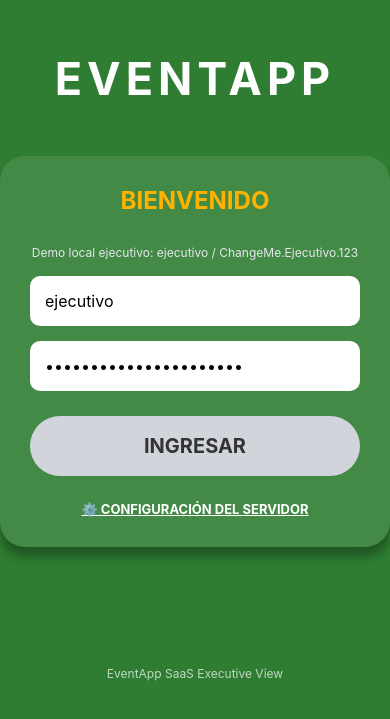
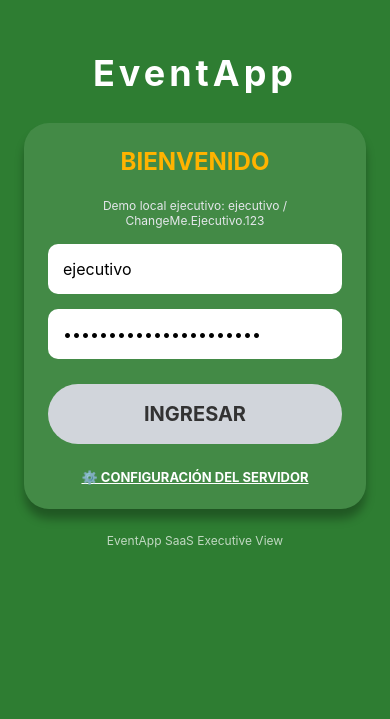
Before and after one commit to p3rs3f0n3/event_app_02042026, a React Native app in the folder mobile/: screen / in a window 390 px wide. Shown: the part 123-842 px from the top of the page. Built offline with nearby package versions, Linux system fonts and the light colour scheme; no server answers.

Commit message:
feat: implement role-based access control with backend configuration and mobile responsive utilities

```diff
--- a/mobile/App.js
+++ b/mobile/App.js
@@ -1,10 +1,32 @@
-import React, { useState } from 'react';
-import { View, StyleSheet, StatusBar, Text, TouchableOpacity } from 'react-native';
+import React, { useEffect, useState } from 'react';
+import { View, StyleSheet, ActivityIndicator } from 'react-native';
+import { getAppConfig } from './src/api/api';
+import { FALLBACK_APP_CONFIG, getRolePresentation } from './src/config/roles';
 import LoginScreen from './src/screens/LoginScreen';
 import ExecutiveHomeScreen from './src/screens/ExecutiveHomeScreen';
+import RolePlaceholderScreen from './src/screens/RolePlaceholderScreen';
 
 export default function App() {
   const [user, setUser] = useState(null);
+  const [appConfig, setAppConfig] = useState(FALLBACK_APP_CONFIG);
+  const [loadingConfig, setLoadingConfig] = useState(true);
+
+  useEffect(() => {
+    const loadConfig = async () => {
+      try {
+        const remoteConfig = await getAppConfig();
+        if (remoteConfig?.roles?.length) {
+          setAppConfig(remoteConfig);
+        }
+      } catch (error) {
+        setAppConfig(FALLBACK_APP_CONFIG);
+      } finally {
+        setLoadingConfig(false);
+      }
+    };
+
+    loadConfig();
+  }, []);
 
   const handleLoginSuccess = (userData) => {
     setUser(userData);
@@ -14,30 +36,30 @@ export default function App() {
     setUser(null);
   };
 
+  if (loadingConfig) {
+    return (
+      <View style={styles.loading}>
+        <ActivityIndicator size="large" color="#FFF" />
+      </View>
+    );
+  }
+
   if (!user) {
-    return <LoginScreen onLogin={handleLoginSuccess} />;
+    return <LoginScreen onLogin={handleLoginSuccess} appConfig={appConfig} />;
   }
 
   const role = user.role?.toUpperCase();
+  const roleConfig = user.roleConfig || getRolePresentation(appConfig, role);
 
   if (role === 'EJECUTIVO') {
     return (
       <View style={styles.container}>
-        <ExecutiveHomeScreen user={user} onLogout={handleLogout} />
+        <ExecutiveHomeScreen user={user} onLogout={handleLogout} appConfig={appConfig} roleConfig={roleConfig} />
       </View>
     );
   }
 
-  // Placeholder for other roles (Coordinator, Client)
-  return (
-    <View style={styles.centered}>
-      <Text style={styles.text}>Sesión: {user.role}</Text>
-      <Text style={styles.text}>Módulo en desarrollo...</Text>
-      <TouchableOpacity style={styles.btn} onPress={handleLogout}>
-        <Text style={styles.btnText}>SALIR</Text>
-      </TouchableOpacity>
-    </View>
-  );
+  return <RolePlaceholderScreen roleConfig={roleConfig} onLogout={handleLogout} />;
 }
 
 const styles = StyleSheet.create({
@@ -45,27 +67,10 @@ const styles = StyleSheet.create({
     flex: 1,
     backgroundColor: '#fff',
   },
-  centered: {
+  loading: {
     flex: 1,
     justifyContent: 'center',
     alignItems: 'center',
-    backgroundColor: '#00574B', // Match emerald green
-  },
-  text: {
-    color: '#FFF',
-    fontSize: 18,
-    marginBottom: 10,
-  },
-  btn: {
-    marginTop: 20,
-    backgroundColor: '#FFB300',
-    padding: 15,
-    borderRadius: 30,
-    width: 200,
-    alignItems: 'center',
-  },
-  btnText: {
-    fontWeight: 'bold',
-    color: '#333',
+    backgroundColor: '#00574B',
   }
 });
--- a/mobile/src/api/api.js
+++ b/mobile/src/api/api.js
@@ -33,6 +33,7 @@ export const login = async (username, password) => {
   }
 };
 
+export const getAppConfig = async () => (await getAPI().get('/app-config')).data;
 export const getEvents = async (createdByUserId) => (await getAPI().get('/events', { params: { createdByUserId } })).data;
 export const getCoordinators = async (params = {}) => (await getAPI().get('/coordinators', { params })).data;
 export const getStaff = async (params = {}) => (await getAPI().get('/staff', { params })).data;
--- /dev/null
+++ b/mobile/src/config/roles.js
@@ -0,0 +1,16 @@
+export const FALLBACK_APP_CONFIG = {
+  appName: 'EventApp',
+  roles: [
+    { code: 'ADMIN', label: 'Administrador', theme: 'blue', status: 'planned', enabled: false },
+    { code: 'EJECUTIVO', label: 'Ejecutivo', theme: 'green', status: 'active', enabled: true },
+    { code: 'COORDINADOR', label: 'Coordinador', theme: 'brown', status: 'planned', enabled: false },
+    { code: 'CLIENTE', label: 'Cliente', theme: 'blue', status: 'planned', enabled: false },
+  ],
+};
+
+export const getRolePresentation = (appConfig, roleCode) => {
+  const normalizedCode = String(roleCode || '').toUpperCase();
+  return appConfig?.roles?.find((role) => role.code === normalizedCode)
+    || FALLBACK_APP_CONFIG.roles.find((role) => role.code === normalizedCode)
+    || null;
+};
--- a/mobile/src/screens/ExecutiveHomeScreen.js
+++ b/mobile/src/screens/ExecutiveHomeScreen.js
@@ -4,11 +4,13 @@ import { COLORS } from '../theme/colors';
 import CreateEventScreen from './CreateEventScreen';
 import ReviewEventsScreen from './ReviewEventsScreen';
 import ReportsScreen from './ReportsScreen';
+import { useResponsiveMetrics } from '../utils/responsive';
 
-const ExecutiveHomeScreen = ({ user, onLogout }) => {
+const ExecutiveHomeScreen = ({ user, onLogout, appConfig, roleConfig }) => {
   const [currentView, setCurrentView] = useState('menu');
   const [editingEvent, setEditingEvent] = useState(null);
-  const theme = COLORS.green; // Executive role uses Green theme
+  const metrics = useResponsiveMetrics();
+  const theme = COLORS[roleConfig?.theme] || COLORS.green;
   const displayUsername = user?.username || user?.role || 'usuario';
 
   const handleEditEvent = (event) => {
@@ -36,12 +38,13 @@ const ExecutiveHomeScreen = ({ user, onLogout }) => {
   return (
     <SafeAreaView style={[styles.container, { backgroundColor: theme.primary }]}>
       <StatusBar barStyle="light-content" />
+      <ScrollView contentContainerStyle={styles.scrollContent}>
         <View style={styles.header}>
-        <Text style={styles.title}>EVENTAPP</Text>
+          <Text style={[styles.title, { fontSize: metrics.heroTitleSize }]}>{appConfig?.appName || 'EVENTAPP'}</Text>
           <Text style={styles.welcome}>Hola @{displayUsername}</Text>
         </View>
 
-      <View style={styles.menuContainer}>
+        <View style={[styles.menuContainer, { gap: metrics.sectionGap }]}>
           <TouchableOpacity style={styles.button} onPress={() => setCurrentView('createEvent')}>
             <Text style={styles.buttonText}>CREAR EVENTO</Text>
           </TouchableOpacity>
@@ -58,6 +61,7 @@ const ExecutiveHomeScreen = ({ user, onLogout }) => {
         <TouchableOpacity style={styles.logoutButton} onPress={onLogout}>
           <Text style={styles.buttonText}>REGRESAR / SALIR</Text>
         </TouchableOpacity>
+      </ScrollView>
     </SafeAreaView>
   );
 };
@@ -65,19 +69,23 @@ const ExecutiveHomeScreen = ({ user, onLogout }) => {
 const styles = StyleSheet.create({
   container: {
     flex: 1,
-    paddingHorizontal: 30,
+  },
+  scrollContent: {
+    flexGrow: 1,
+    paddingHorizontal: 24,
+    paddingVertical: 24,
     justifyContent: 'space-between',
-    paddingVertical: 60,
   },
   header: {
     alignItems: 'center',
-    marginTop: 40,
+    marginTop: 12,
   },
   title: {
-    fontSize: 50,
+    fontSize: 38,
     fontWeight: 'bold',
     color: '#FFF',
     letterSpacing: 3,
+    textAlign: 'center',
   },
   welcome: {
     fontSize: 20,
@@ -85,7 +93,8 @@ const styles = StyleSheet.create({
     marginTop: 10,
   },
   menuContainer: {
-    gap: 30,
+    gap: 24,
+    marginTop: 24,
   },
   button: {
     backgroundColor: '#D1D5DB',
@@ -109,7 +118,7 @@ const styles = StyleSheet.create({
     paddingVertical: 18,
     borderRadius: 35,
     alignItems: 'center',
-    marginBottom: 40,
+    marginTop: 24,
   }
 });
 
--- a/mobile/src/screens/LoginScreen.js
+++ b/mobile/src/screens/LoginScreen.js
@@ -1,15 +1,17 @@
 import React, { useState } from 'react';
-import { View, Text, TextInput, TouchableOpacity, StyleSheet, SafeAreaView, ActivityIndicator, Image, Modal, Alert } from 'react-native';
+import { View, Text, TextInput, TouchableOpacity, StyleSheet, SafeAreaView, ActivityIndicator, Modal, Alert, ScrollView, KeyboardAvoidingView, Platform } from 'react-native';
 import { login, setBaseUrl, getBaseUrl } from '../api/api';
 import { COLORS } from '../theme/colors';
+import { useResponsiveMetrics } from '../utils/responsive';
 
-const LoginScreen = ({ onLogin }) => {
+const LoginScreen = ({ onLogin, appConfig }) => {
   const [username, setUsername] = useState('ejecutivo');
   const [password, setPassword] = useState('ChangeMe.Ejecutivo.123');
   const [loading, setLoading] = useState(false);
   const [error, setError] = useState('');
   const [showConfig, setShowConfig] = useState(false);
   const [newIp, setNewIp] = useState(getBaseUrl());
+  const metrics = useResponsiveMetrics();
 
   const handleLogin = async () => {
     if (!username || !password) { setError('Datos requeridos'); return; }
@@ -32,12 +34,14 @@ const LoginScreen = ({ onLogin }) => {
 
   return (
     <SafeAreaView style={styles.container}>
+      <KeyboardAvoidingView style={styles.flex} behavior={Platform.OS === 'ios' ? 'padding' : undefined}>
+        <ScrollView contentContainerStyle={styles.scrollContent} keyboardShouldPersistTaps="handled">
           <View style={styles.header}>
-        <Text style={styles.title}>EVENTAPP</Text>
+            <Text style={[styles.title, { fontSize: metrics.titleSize }]}>{appConfig?.appName || 'EVENTAPP'}</Text>
           </View>
 
-      <View style={styles.card}>
-        <Text style={styles.subtitle}>BIENVENIDO</Text>
+          <View style={[styles.card, { padding: metrics.cardPadding }]}>
+            <Text style={[styles.subtitle, { fontSize: metrics.subtitleSize }]}>BIENVENIDO</Text>
             <Text style={styles.helperText}>Demo local ejecutivo: ejecutivo / ChangeMe.Ejecutivo.123</Text>
             <TextInput style={styles.input} placeholder="USUARIO" value={username} onChangeText={setUsername} autoCapitalize="none" />
             <TextInput style={styles.input} placeholder="CONTRASEÑA" value={password} onChangeText={setPassword} secureTextEntry />
@@ -51,6 +55,10 @@ const LoginScreen = ({ onLogin }) => {
               <Text style={styles.configText}>⚙️ CONFIGURACIÓN DEL SERVIDOR</Text>
             </TouchableOpacity>
           </View>
+
+          <View style={styles.footer}><Text style={styles.footerText}>EventApp SaaS Executive View</Text></View>
+        </ScrollView>
+      </KeyboardAvoidingView>
 
       {/* Modal de Configuración de Servidor */}
       <Modal visible={showConfig} transparent animationType="slide">
@@ -72,24 +80,24 @@ const LoginScreen = ({ onLogin }) => {
           </View>
         </View>
       </Modal>
-
-      <View style={styles.footer}><Text style={styles.footerText}>EventApp SaaS Executive View</Text></View>
     </SafeAreaView>
   );
 };
 
 const styles = StyleSheet.create({
-  container: { flex: 1, backgroundColor: COLORS.green.primary, padding: 30, justifyContent: 'center' },
-  header: { alignItems: 'center', marginBottom: 50 },
-  title: { fontSize: 45, fontWeight: 'bold', color: '#FFF', letterSpacing: 5 },
-  card: { backgroundColor: 'rgba(255,255,255,0.1)', padding: 30, borderRadius: 25, shadowColor: '#000', shadowOffset: { width: 0, height: 10 }, shadowOpacity: 0.3, shadowRadius: 10, elevation: 10 },
-  subtitle: { fontSize: 24, fontWeight: 'bold', color: '#FFB300', marginBottom: 30, textAlign: 'center' },
+  flex: { flex: 1 },
+  container: { flex: 1, backgroundColor: COLORS.green.primary },
+  scrollContent: { flexGrow: 1, justifyContent: 'center', paddingHorizontal: 24, paddingVertical: 24 },
+  header: { alignItems: 'center', marginBottom: 28 },
+  title: { fontSize: 36, fontWeight: 'bold', color: '#FFF', letterSpacing: 4, textAlign: 'center' },
+  card: { backgroundColor: 'rgba(255,255,255,0.1)', padding: 24, borderRadius: 25, shadowColor: '#000', shadowOffset: { width: 0, height: 10 }, shadowOpacity: 0.3, shadowRadius: 10, elevation: 10 },
+  subtitle: { fontSize: 24, fontWeight: 'bold', color: '#FFB300', marginBottom: 22, textAlign: 'center' },
   helperText: { color: '#E5E7EB', textAlign: 'center', marginBottom: 16, fontSize: 12 },
   input: { backgroundColor: '#FFF', borderRadius: 10, padding: 15, marginBottom: 15, fontSize: 16 },
   button: { backgroundColor: '#D1D5DB', borderRadius: 30, padding: 18, alignItems: 'center', marginTop: 10 },
   buttonText: { fontSize: 20, fontWeight: 'bold', color: '#333' },
   errorText: { color: '#FFEB3B', textAlign: 'center', marginBottom: 15, fontWeight: 'bold' },
-  footer: { position: 'absolute', bottom: 40, left: 0, right: 0, alignItems: 'center' },
+  footer: { alignItems: 'center', marginTop: 24 },
   footerText: { color: '#FFF', fontSize: 12, opacity: 0.7 },
   configBtn: { marginTop: 25, alignSelf: 'center' },
   configText: { color: '#FFF', fontSize: 13, fontWeight: 'bold', textDecorationLine: 'underline' },
--- /dev/null
+++ b/mobile/src/screens/RolePlaceholderScreen.js
@@ -0,0 +1,32 @@
+import React from 'react';
+import { SafeAreaView, StyleSheet, Text, TouchableOpacity, View } from 'react-native';
+import { COLORS } from '../theme/colors';
+
+const RolePlaceholderScreen = ({ roleConfig, onLogout }) => {
+  const theme = COLORS[roleConfig?.theme] || COLORS.green;
+
+  return (
+    <SafeAreaView style={[styles.container, { backgroundColor: theme.primary }]}>
+      <View style={styles.content}>
+        <Text style={styles.title}>EVENTAPP</Text>
+        <Text style={styles.roleTitle}>{roleConfig?.label || 'Rol'}</Text>
+        <Text style={styles.helper}>Este módulo todavía no está implementado, pero la configuración del rol ya quedó preparada para las próximas pantallas.</Text>
+        <TouchableOpacity style={styles.button} onPress={onLogout}>
+          <Text style={styles.buttonText}>SALIR</Text>
+        </TouchableOpacity>
+      </View>
+    </SafeAreaView>
+  );
+};
+
+const styles = StyleSheet.create({
+  container: { flex: 1 },
+  content: { flex: 1, justifyContent: 'center', alignItems: 'center', padding: 24 },
+  title: { color: '#FFF', fontSize: 34, fontWeight: 'bold', textAlign: 'center' },
+  roleTitle: { color: '#FFB300', fontSize: 24, fontWeight: 'bold', marginTop: 16, textAlign: 'center' },
+  helper: { color: '#FFF', fontSize: 15, textAlign: 'center', marginTop: 16, maxWidth: 320, lineHeight: 22 },
+  button: { marginTop: 28, backgroundColor: '#D1D5DB', paddingVertical: 14, paddingHorizontal: 36, borderRadius: 30 },
+  buttonText: { color: '#333', fontWeight: 'bold' },
+});
+
+export default RolePlaceholderScreen;
--- /dev/null
+++ b/mobile/src/utils/responsive.js
@@ -0,0 +1,26 @@
+import { useMemo } from 'react';
+import { useWindowDimensions } from 'react-native';
+
+export const useResponsiveMetrics = () => {
+  const { width, height } = useWindowDimensions();
+
+  return useMemo(() => {
+    const compactHeight = height < 760;
+    const compactWidth = width < 380;
+    const isCompact = compactHeight || compactWidth;
+
+    return {
+      width,
+      height,
+      isCompact,
+      screenPadding: isCompact ? 18 : 24,
+      verticalPadding: compactHeight ? 18 : 24,
+      titleSize: isCompact ? 30 : 36,
+      heroTitleSize: isCompact ? 32 : 38,
+      subtitleSize: isCompact ? 20 : 24,
+      buttonTextSize: isCompact ? 16 : 20,
+      cardPadding: isCompact ? 20 : 24,
+      sectionGap: isCompact ? 18 : 24,
+    };
+  }, [height, width]);
+};
```
Lines whose indentation alone changed are shown as unchanged.
